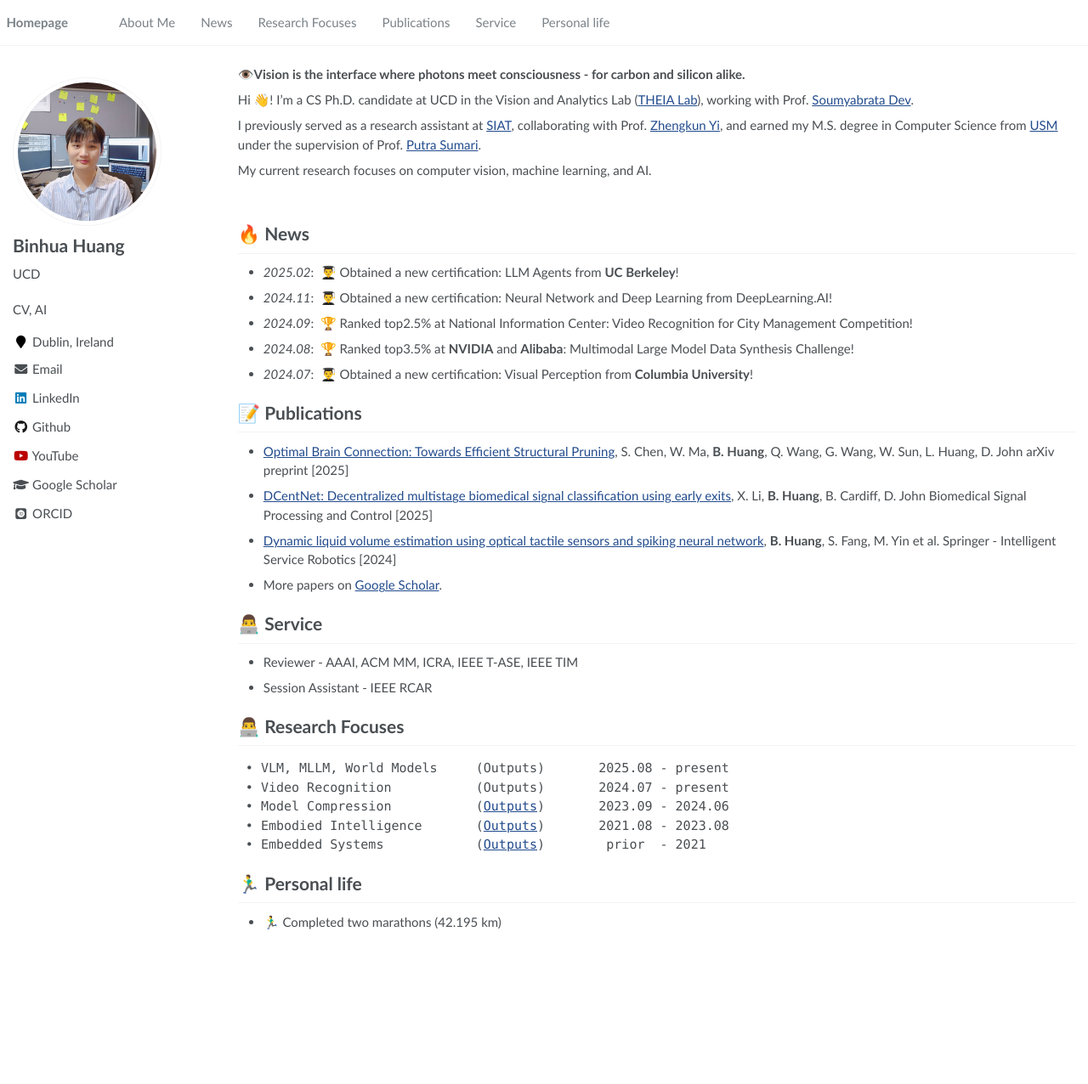
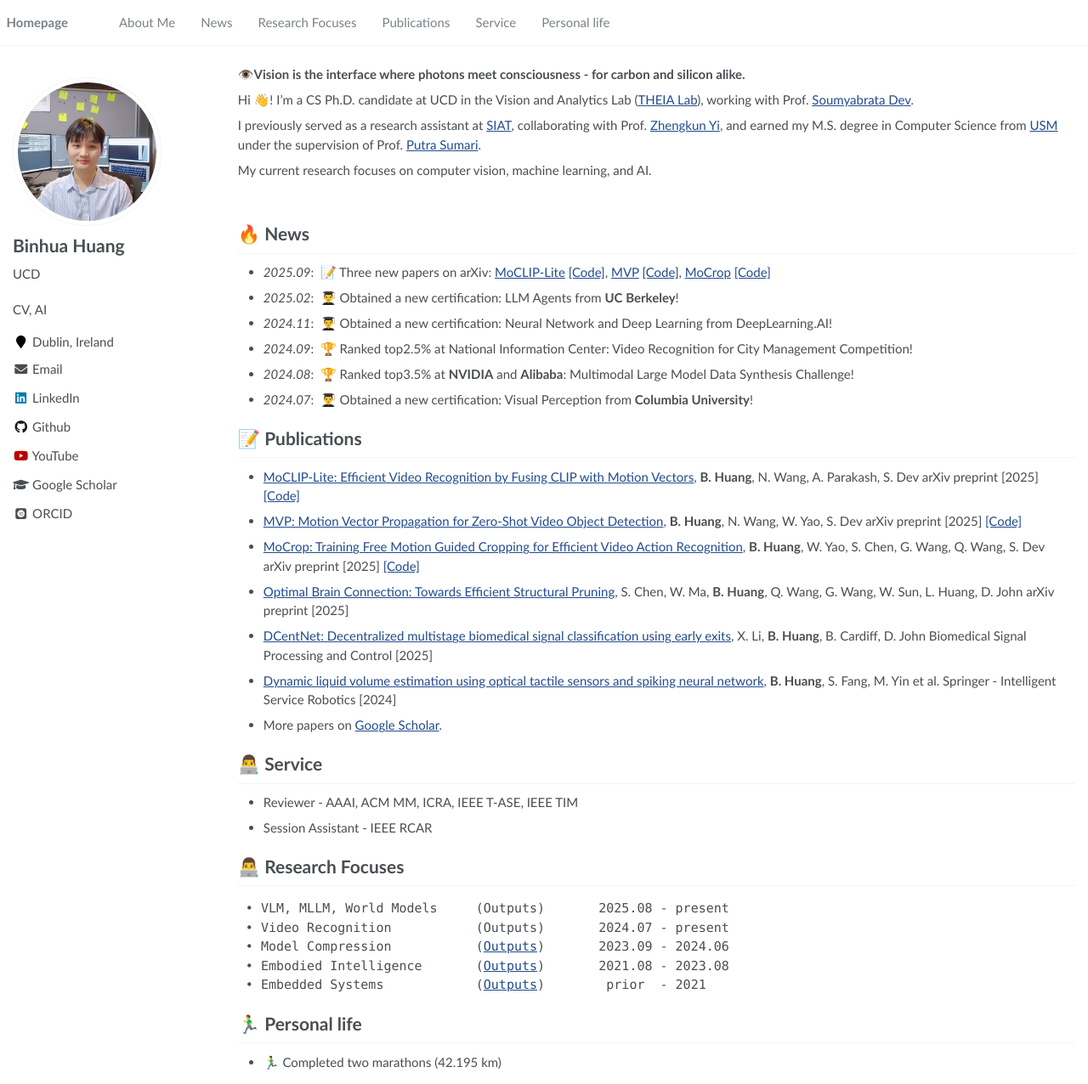
Before and after one commit to microa/microa.github.io, a Jekyll site: the page built from _pages/about.md, in a window 1280 px wide and 1276 px high. Shown: the whole window at 85% size. Built offline with Jekyll 4.4.1, drawn with Linux system fonts in a browser that asks for light colours; some web fonts are replaced.

Commit message:
Add three new arXiv papers: MoCLIP-Lite, MVP, and MoCrop

```diff
--- a/_pages/about.md
+++ b/_pages/about.md
@@ -35,6 +35,7 @@ My current research focuses on computer vision, machine learning, and AI.
 
 
 # 🔥 News
+- *2025.09*: &nbsp;📝 Three new papers on arXiv: [MoCLIP-Lite](https://arxiv.org/abs/2509.17084) [[Code]](https://github.com/microa/MoCLIP-Lite), [MVP](https://arxiv.org/abs/2509.18388) [[Code]](https://github.com/microa/MVP), [MoCrop](https://arxiv.org/abs/2509.18473) [[Code]](https://github.com/microa/MoCrop)
 - *2025.02*: &nbsp;👨‍🎓 Obtained a new certification: LLM Agents from **UC Berkeley**!
 - *2024.11*: &nbsp;👨‍🎓 Obtained a new certification: Neural Network and Deep Learning from DeepLearning.AI!
 - *2024.09*: &nbsp;🏆 Ranked top2.5%<!--13/523--> at National Information Center: Video Recognition for City Management Competition!
@@ -44,6 +45,9 @@ My current research focuses on computer vision, machine learning, and AI.
 
 # 📝 Publications
 
+- [MoCLIP-Lite: Efficient Video Recognition by Fusing CLIP with Motion Vectors](https://arxiv.org/abs/2509.17084), **B. Huang**, N. Wang, A. Parakash, S. Dev arXiv preprint [2025] [[Code]](https://github.com/microa/MoCLIP-Lite)
+- [MVP: Motion Vector Propagation for Zero-Shot Video Object Detection](https://arxiv.org/abs/2509.18388), **B. Huang**, N. Wang, W. Yao, S. Dev arXiv preprint [2025] [[Code]](https://github.com/microa/MVP)
+- [MoCrop: Training Free Motion Guided Cropping for Efficient Video Action Recognition](https://arxiv.org/abs/2509.18473), **B. Huang**, W. Yao, S. Chen, G. Wang, Q. Wang, S. Dev arXiv preprint [2025] [[Code]](https://github.com/microa/MoCrop)
 - [Optimal Brain Connection: Towards Efficient Structural Pruning](https://arxiv.org/abs/2508.05521), S. Chen, W. Ma, **B. Huang**, Q. Wang, G. Wang, W. Sun, L. Huang, D. John arXiv preprint [2025]
 - [DCentNet: Decentralized multistage biomedical signal classification using early exits](https://doi.org/10.1016/j.bspc.2024.107468  ), X. Li, **B. Huang**, B. Cardiff, D. John Biomedical Signal Processing and Control [2025]
 - [Dynamic liquid volume estimation using optical tactile sensors and spiking neural network](https://doi.org/10.1007/s11370-023-00488-0  ), **B. Huang**, S. Fang, M. Yin et al. Springer - Intelligent Service Robotics [2024]
```
